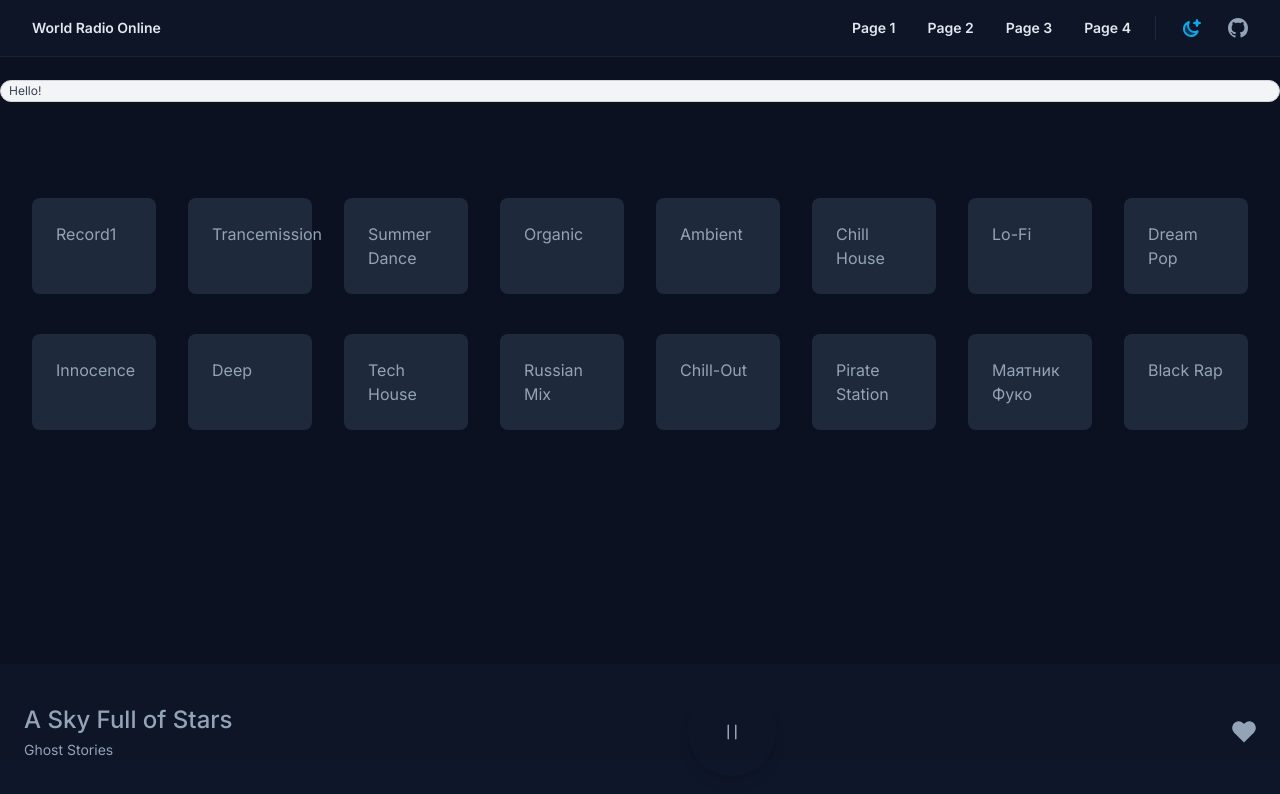
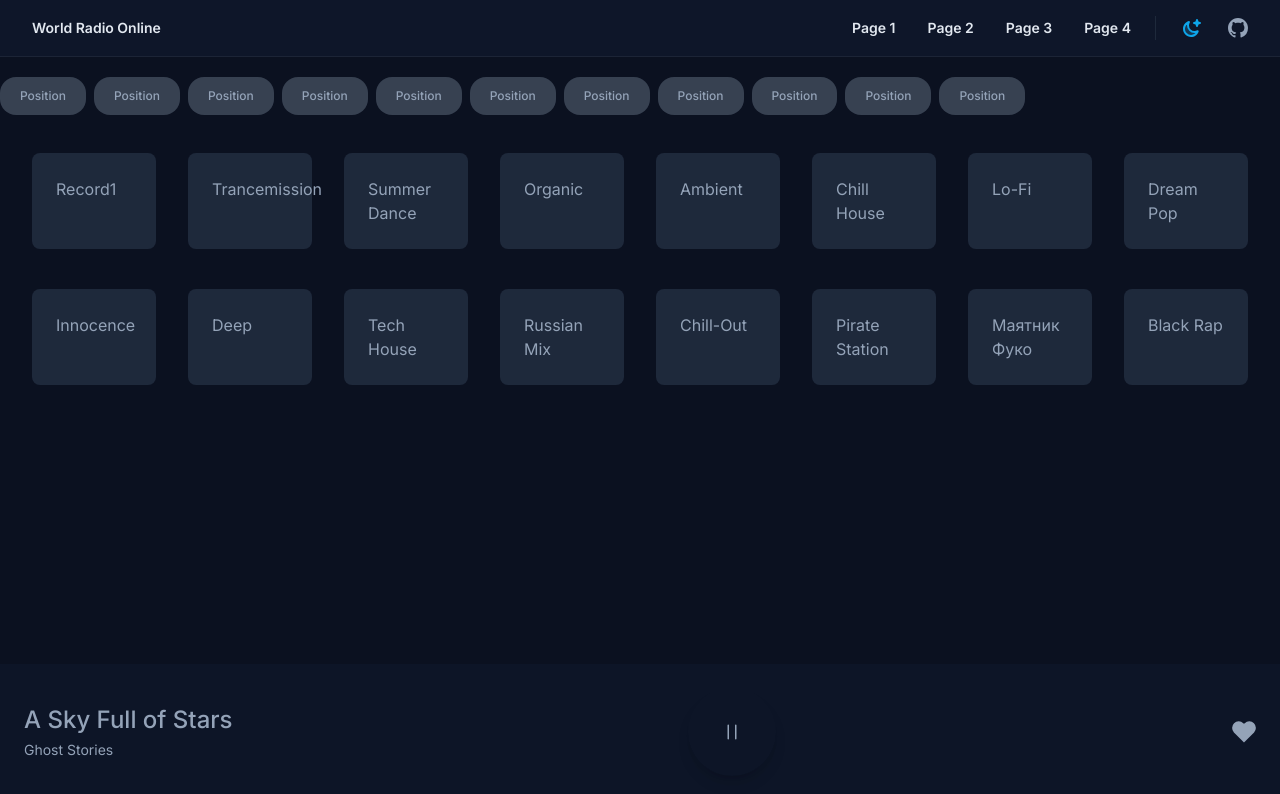
Before and after one commit to anbalabanov/just-to-train, a Next.js app: page / in a window 1280 px wide. Shown: the top 794 px of the page. Built offline with nearby package versions, Linux system fonts and the light colour scheme.

Commit message:
feat(*): add chips

```diff
--- a/app/page.tsx
+++ b/app/page.tsx
@@ -14,11 +14,59 @@ export default function Home() {
 
     return (
         <main>
+            <div
+                className="h-screen inset-0 bottom-10 bg-bottom bg-no-repeat bg-slate-50 dark:bg-[#0B1120] index_beams__yWcJT">
+                <div className="mb-10 mt-5 flex flex-wrap justify-start fixed">
 
-            <div className="absolute inset-0 bottom-10 bg-bottom bg-no-repeat bg-slate-50 dark:bg-[#0B1120] index_beams__yWcJT">
-                <div className="mt-20 font-medium py-1 px-2  rounded-full text-gray-700 bg-gray-100 border border-gray-300 ">
-                    <div className="text-xs font-normal leading-none max-w-full flex-initial">Hello!</div>
+                    <button
+                        className="mb-2 mr-2 rounded-2xl bg-gray-200 px-5 py-2.5 text-[12px] font-medium capitalize transition-all hover:bg-white hover:shadow-[0_2px_5px_0_rgba(0,0,0,0.25)] dark:bg-gray-700 dark:hover:bg-gray-600">
+                        Position
+                    </button>
+                    <button
+                        className="mb-2 mr-2 rounded-2xl bg-gray-200 px-5 py-2.5 text-[12px] font-medium capitalize transition-all hover:bg-white hover:shadow-[0_2px_5px_0_rgba(0,0,0,0.25)] dark:bg-gray-700 dark:hover:bg-gray-600">
+                        Position
+                    </button>
+                    <button
+                        className="mb-2 mr-2 rounded-2xl bg-gray-200 px-5 py-2.5 text-[12px] font-medium capitalize transition-all hover:bg-white hover:shadow-[0_2px_5px_0_rgba(0,0,0,0.25)] dark:bg-gray-700 dark:hover:bg-gray-600">
+                        Position
+                    </button>
+                    <button
+                        className="mb-2 mr-2 rounded-2xl bg-gray-200 px-5 py-2.5 text-[12px] font-medium capitalize transition-all hover:bg-white hover:shadow-[0_2px_5px_0_rgba(0,0,0,0.25)] dark:bg-gray-700 dark:hover:bg-gray-600">
+                        Position
+                    </button>
+                    <button
+                        className="mb-2 mr-2 rounded-2xl bg-gray-200 px-5 py-2.5 text-[12px] font-medium capitalize transition-all hover:bg-white hover:shadow-[0_2px_5px_0_rgba(0,0,0,0.25)] dark:bg-gray-700 dark:hover:bg-gray-600">
+                        Position
+                    </button>
+                    <button
+                        className="mb-2 mr-2 rounded-2xl bg-gray-200 px-5 py-2.5 text-[12px] font-medium capitalize transition-all hover:bg-white hover:shadow-[0_2px_5px_0_rgba(0,0,0,0.25)] dark:bg-gray-700 dark:hover:bg-gray-600">
+                        Position
+                    </button>
+                    <button
+                        className="mb-2 mr-2 rounded-2xl bg-gray-200 px-5 py-2.5 text-[12px] font-medium capitalize transition-all hover:bg-white hover:shadow-[0_2px_5px_0_rgba(0,0,0,0.25)] dark:bg-gray-700 dark:hover:bg-gray-600">
+                        Position
+                    </button>
+                    <button
+                        className="mb-2 mr-2 rounded-2xl bg-gray-200 px-5 py-2.5 text-[12px] font-medium capitalize transition-all hover:bg-white hover:shadow-[0_2px_5px_0_rgba(0,0,0,0.25)] dark:bg-gray-700 dark:hover:bg-gray-600">
+                        Position
+                    </button>
+                    <button
+                        className="mb-2 mr-2 rounded-2xl bg-gray-200 px-5 py-2.5 text-[12px] font-medium capitalize transition-all hover:bg-white hover:shadow-[0_2px_5px_0_rgba(0,0,0,0.25)] dark:bg-gray-700 dark:hover:bg-gray-600">
+                        Position
+                    </button>
+                    <button
+                        className="mb-2 mr-2 rounded-2xl bg-gray-200 px-5 py-2.5 text-[12px] font-medium capitalize transition-all hover:bg-white hover:shadow-[0_2px_5px_0_rgba(0,0,0,0.25)] dark:bg-gray-700 dark:hover:bg-gray-600">
+                        Position
+                    </button>
+                    <button
+                        className="mb-2 mr-2 rounded-2xl bg-gray-200 px-5 py-2.5 text-[12px] font-medium capitalize transition-all hover:bg-white hover:shadow-[0_2px_5px_0_rgba(0,0,0,0.25)] dark:bg-gray-700 dark:hover:bg-gray-600">
+                        Position
+                    </button>
+
+
                 </div>
+
+
                 <div className="mx-auto max-w-2xl px-4 py-16 sm:px-6 sm:py-24 lg:max-w-7xl lg:px-8">
 
                     <div
```
